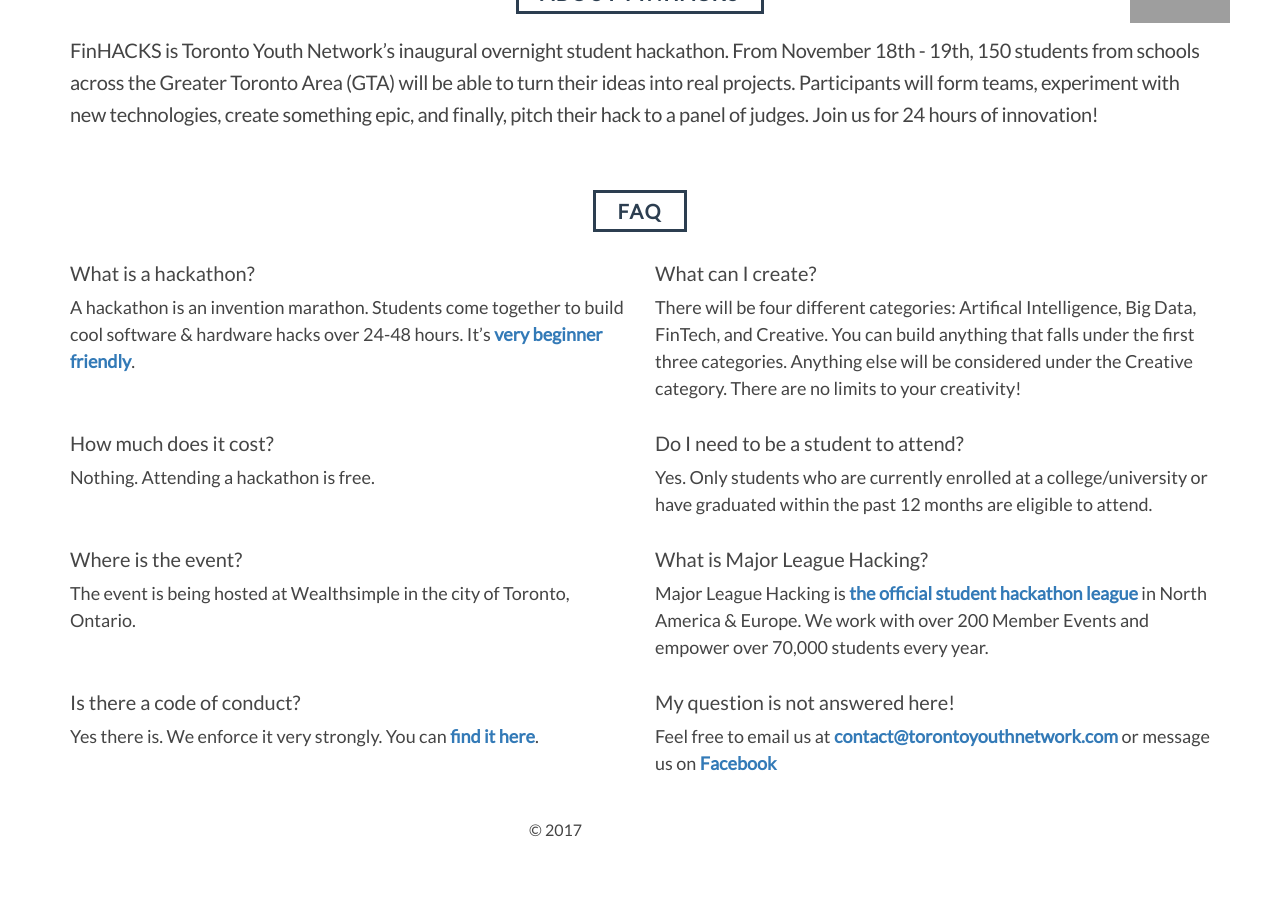
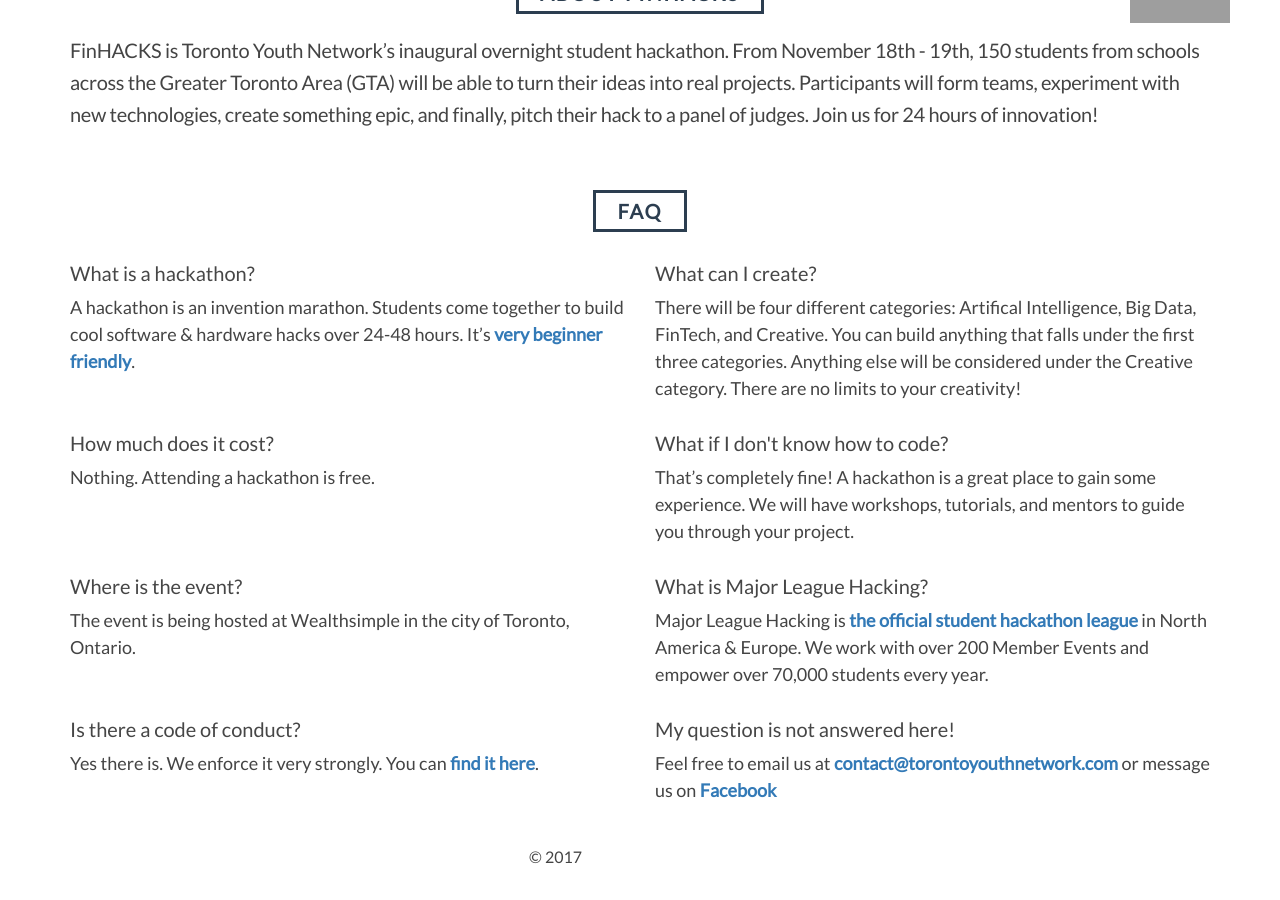
Before and after one commit to lokhinw/finhacks, a Jekyll site: the page built from index.html, in a window 1280 px wide and 900 px high, scrolled down 988 px. Built offline with Jekyll 4.4.1, drawn with Linux system fonts in a browser that asks for light colours; nearby versions of some CDN libraries; before the commit the page ends 1861 px from its top, so only the background shows below that; grey boxes are pictures that could not be loaded.

Commit message:
Update _config.yml

```diff
--- a/_config.yml
+++ b/_config.yml
@@ -82,10 +82,9 @@ event:
     - question: "How much does it cost?"
       answer: >
         Nothing. Attending a hackathon is free.
-    - question: "Do I need to be a student to attend?"
+    - question: "What if I don't know how to code?"
       answer: >
-        Yes. Only students who are currently enrolled at a college/university or
-        have graduated within the past 12 months are eligible to attend.
+        That's completely fine! A hackathon is a great place to gain some experience. We will have workshops, tutorials, and mentors to guide you through your project.
     - question: "Where is the event?"
       answer: >
         The event is being hosted at Wealthsimple in the city of Toronto, Ontario.
```
